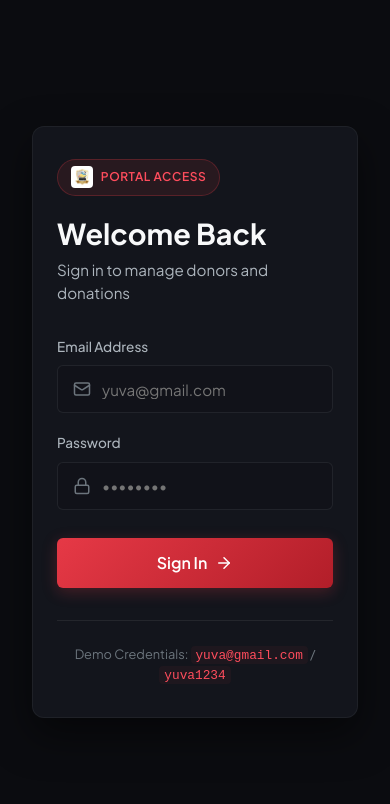
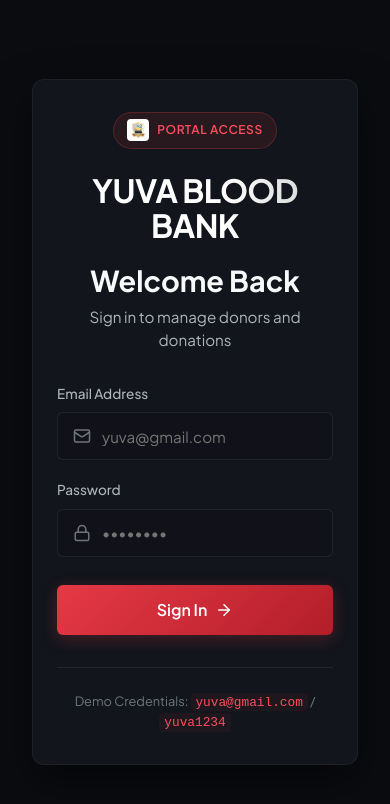
Before and after one commit to Yuva-Ramanthali/yuva-blood-bank-2017, a React (Vite) app: page / in a window 390 px wide. Shown: the top 804 px of the page. Built offline with nearby package versions, Linux system fonts and the light colour scheme.

Commit message:
Update mobile login: add visible YUVA BLOOD BANK header title on smaller viewports

```diff
--- a/src/components/Login.css
+++ b/src/components/Login.css
@@ -18,9 +18,37 @@
   overflow: hidden;
 }
 
+.mobile-brand-title {
+  display: none;
+}
+
 @media (max-width: 992px) {
   .login-visual {
     display: none;
+  }
+  .mobile-brand-title {
+    display: block;
+    font-size: 2rem;
+    font-weight: 800;
+    line-height: 1.1;
+    letter-spacing: -0.02em;
+    margin: 0.5rem 0 1rem;
+    text-align: center;
+    background: linear-gradient(to right, #fff 60%, rgba(255, 255, 255, 0.8));
+    -webkit-background-clip: text;
+    -webkit-text-fill-color: transparent;
+  }
+  .login-header h2 {
+    text-align: center;
+    font-size: 1.6rem;
+  }
+  .login-header .subtitle {
+    text-align: center;
+  }
+  .login-header {
+    display: flex;
+    flex-direction: column;
+    align-items: center;
   }
 }
 
--- a/src/components/Login.jsx
+++ b/src/components/Login.jsx
@@ -61,6 +61,7 @@ export default function Login({ onLoginSuccess }) {
               <img src={logo} className="badge-logo-img" alt="Logo" />
               <span>Portal Access</span>
             </div>
+            <h1 className="mobile-brand-title">YUVA BLOOD BANK</h1>
             <h2>Welcome Back</h2>
             <p className="subtitle">Sign in to manage donors and donations</p>
           </div>
```
